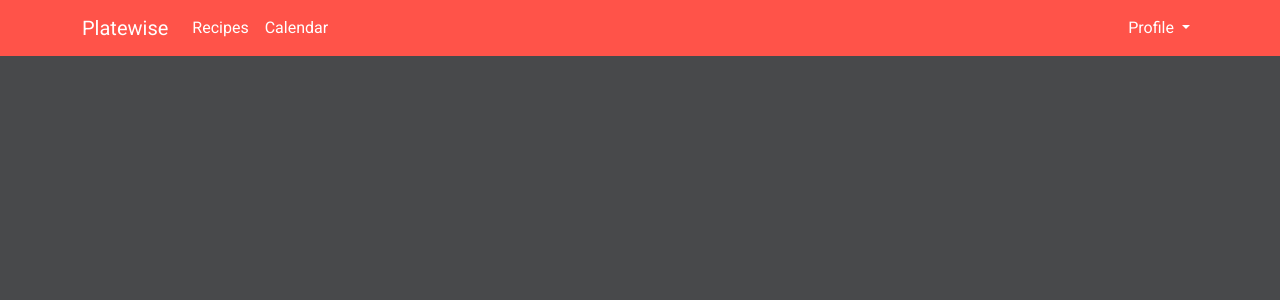
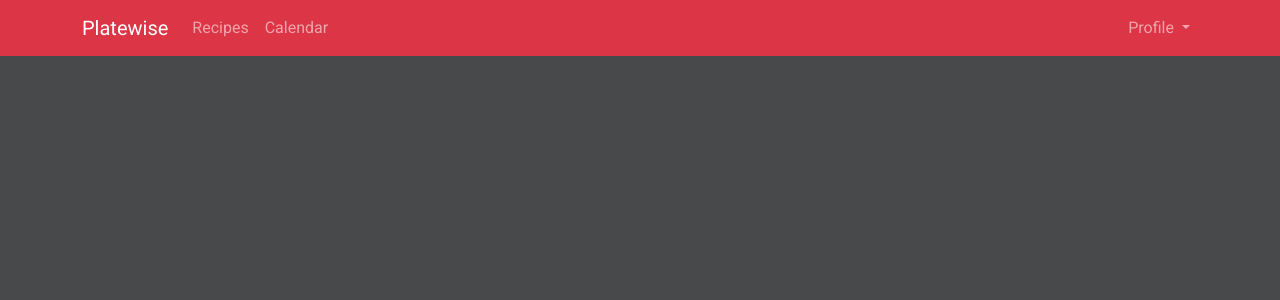
Before and after one commit to justin-pyne/platewise, a Flask app: template templates/base.html in a window 1280 px wide. Shown: the top 300 px of the page. Run offline with Flask 3, Linux system fonts and the light colour scheme; the template is opened without the code that fills it, so the values that code supplies are empty; some libraries are stand-ins or nearby versions.

Commit message:
updating base.html

```diff
--- a/templates/base.html
+++ b/templates/base.html
@@ -8,19 +8,19 @@
   <!-- Bootstrap CSS -->
   <link href="https://cdn.jsdelivr.net/npm/bootstrap@5.5.0-alpha1/dist/css/bootstrap.min.css" rel="stylesheet" integrity="sha384-KyZXEAg3QhqLMpG8r+Knujsl7/1L_dstPt3L/4+3C4u/4mprStG9N0OBfTbkcNz6R" crossorigin="anonymous">
 
-  <!-- Bootstrap JS -->
-  <script src="https://cdn.jsdelivr.net/npm/@popperjs/core@2.11.6/dist/umd/popper.min.js" integrity="sha384-oBqDVmMz4fnFO9gybBud6fSl0Nxc/5l5M0wEyZb6TLlMzRzU6nUXXmXz2lVOGvfq" crossorigin="anonymous"></script>
-  <script src="https://cdn.jsdelivr.net/npm/bootstrap@5.5.0-alpha1/dist/js/bootstrap.min.js" integrity="sha384-cn7l7gDp0eyniUwwAZgrzD06kc/tftFf19TOAs2zVinnD/C7E91j9yyk5//jjpt/" crossorigin="anonymous"></script>
-
   <!-- Google Fonts -->
   <link href="https://fonts.googleapis.com/css2?family=Roboto:wght@400;500;700&display=swap" rel="stylesheet">
 
   <!-- Custom CSS -->
   <link rel="stylesheet" href="/static/styles.css">
-  <!--"{{ url_for('static', filename='styles.css') }}">-->
+  <!-- "{{ url_for('static', filename='styles.css') }}"> -->
+
+  <!-- Bootstrap JS -->
+  <script src="https://cdn.jsdelivr.net/npm/@popperjs/core@2.11.6/dist/umd/popper.min.js" integrity="sha384-oBqDVmMz4fnFO9gybBud6fSl0Nxc/5l5M0wEyZb6TLlMzRzU6nUXXmXz2lVOGvfq" crossorigin="anonymous"></script>
+  <script src="https://cdn.jsdelivr.net/npm/bootstrap@5.5.0-alpha1/dist/js/bootstrap.min.js" integrity="sha384-cn7l7gDp0eyniUwwAZgrzD06kc/tftFf19TOAs2zVinnD/C7E91j9yyk5//jjpt/" crossorigin="anonymous"></script>
 </head>
 <body>
-  <nav class="navbar navbar-expand-lg navbar-custom bg-custom">
+  <nav class="navbar navbar-expand-lg navbar-dark bg-danger">
     <div class="container">
       <a class="navbar-brand" href="#">Platewise</a>
       <button class="navbar-toggler" type="button" data-bs-toggle="collapse" data-bs-target="#navbarNav" aria-controls="navbarNav" aria-expanded="false" aria-label="Toggle navigation">
@@ -46,3 +46,5 @@
               <li><hr class="dropdown-divider"></li>
               <li><a class="dropdown-item" href="{{ url_for('logout') }}">Logout</a></li>
             </ul>
+          </li>
+        </ul>
```
